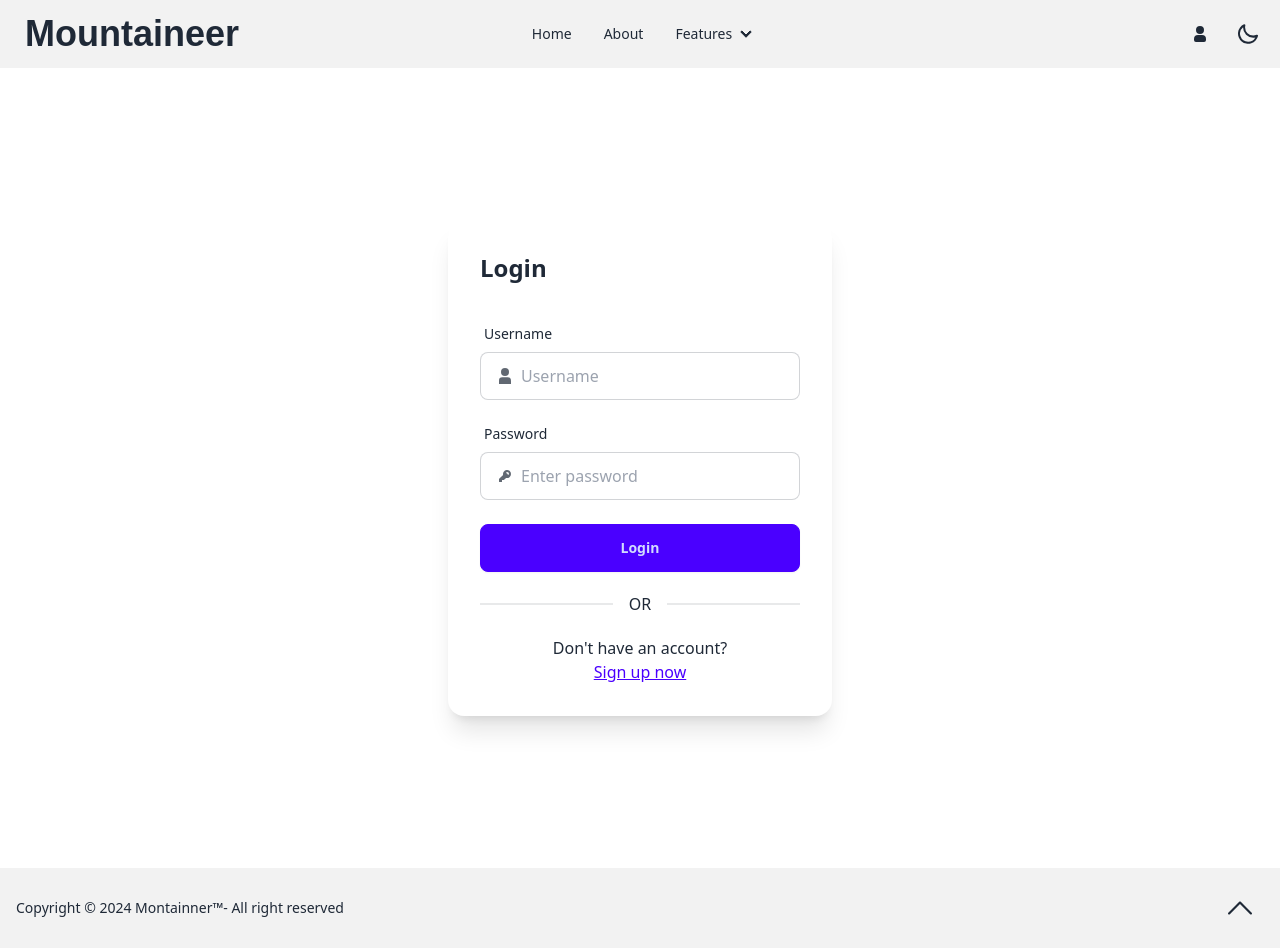
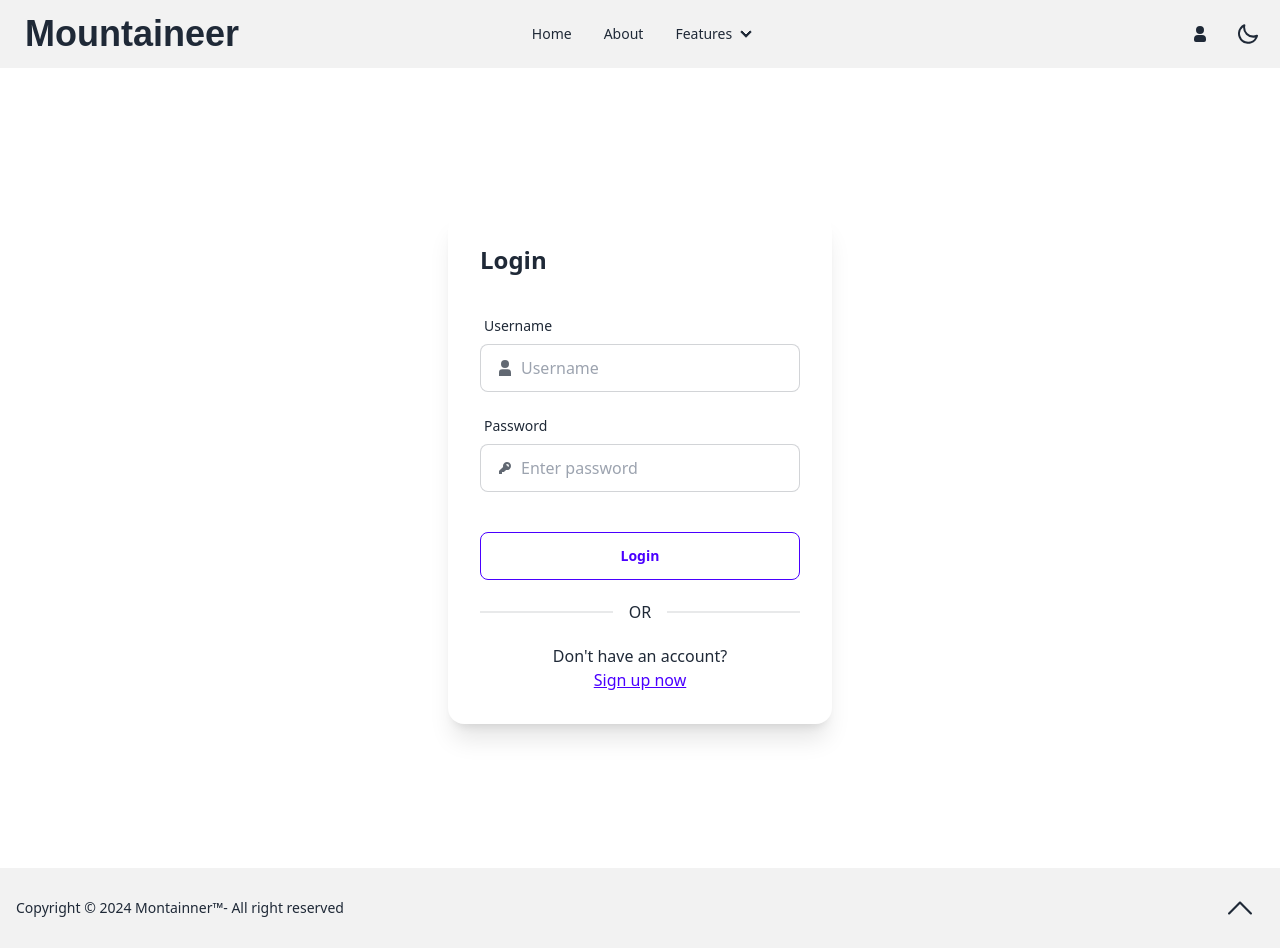
Before and after one commit to kelvin-8-8/mountaineer-front, a React (Vite) app: page /login in a window 1280 px wide. Built offline with nearby package versions, Linux system fonts and the light colour scheme; a web font is replaced by a local one.

Commit message:
12/10 mac improve UI 	modified:   src/pages/Login.jsx

```diff
--- a/src/pages/Login.jsx
+++ b/src/pages/Login.jsx
@@ -51,8 +51,8 @@ export default function Login() {
 								/>
 							</label>
 						</div>
-						<div className="form-control mt-6">
-							<button className="btn btn-primary">Login</button>
+						<div className="form-control mt-10">
+							<button className="btn btn-outline btn-primary">Login</button>
 						</div>
 					</form>
 					<div className="divider">OR</div>
```
